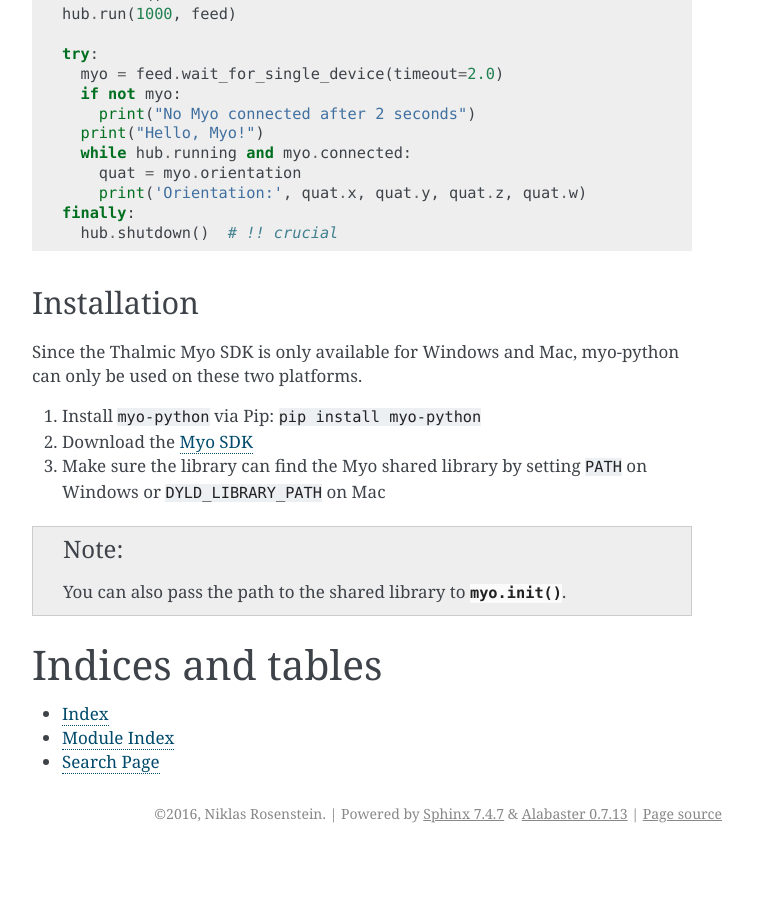
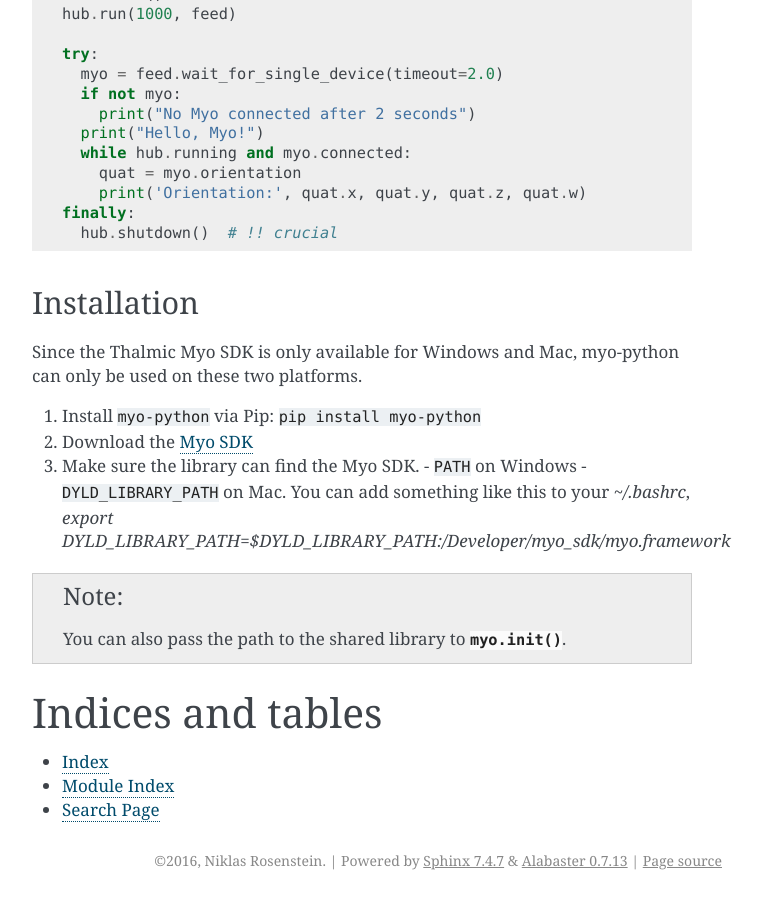
Before and after one commit to NiklasRosenstein/myo-python, a Sphinx documentation site: the page built from docs/index.rst, in a window 1280 px wide and 900 px high, scrolled down 1513 px. Shown: the whole window, without its empty margins (388-1150 px from the left). Built offline with Sphinx 7.4.7, drawn with Linux system fonts in a browser that asks for light colours; before the commit the page ends 2366 px from its top, so only the background shows below that.

Commit message:
Update index.rst

```diff
--- a/docs/index.rst
+++ b/docs/index.rst
@@ -95,8 +95,9 @@ can only be used on these two platforms.
 
 1. Install ``myo-python`` via Pip: ``pip install myo-python``
 2. Download the `Myo SDK <https://developer.thalmic.com/downloads>`_
-3. Make sure the library can find the Myo shared library by setting
-   ``PATH`` on Windows or ``DYLD_LIBRARY_PATH`` on Mac
+3. Make sure the library can find the Myo SDK.
+   - ``PATH`` on Windows
+   - ``DYLD_LIBRARY_PATH`` on Mac. You can add something like this to your `~/.bashrc`, `export DYLD_LIBRARY_PATH=$DYLD_LIBRARY_PATH:/Developer/myo_sdk/myo.framework`
 
 .. note:: You can also pass the path to the shared library to :func:`myo.init`.
 
```
